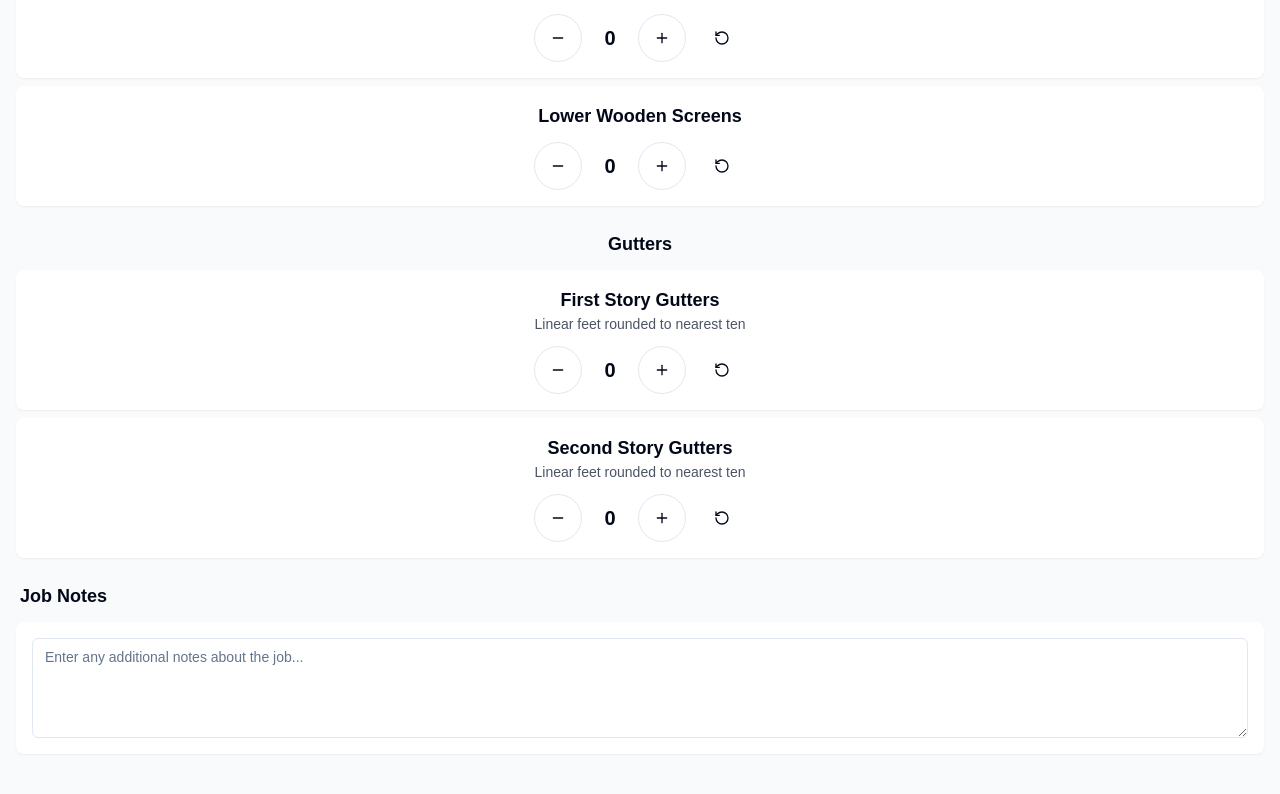
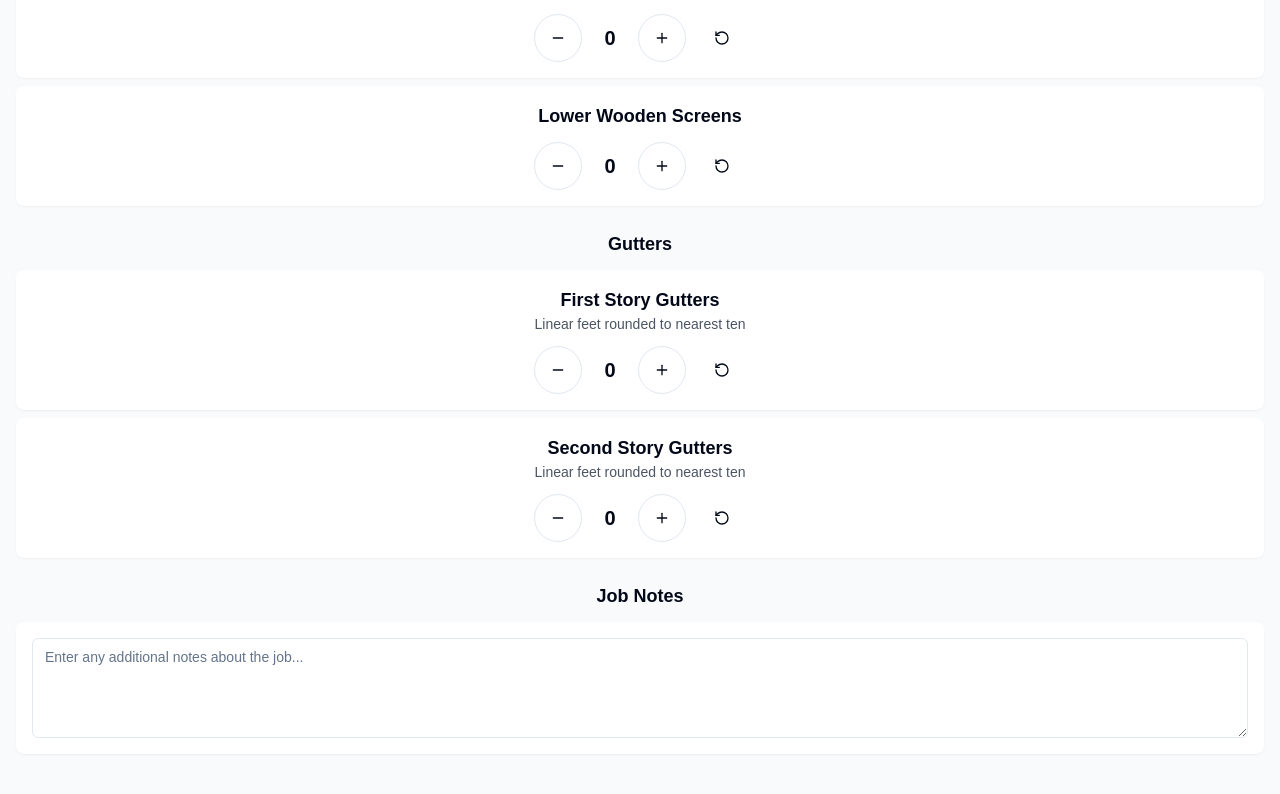
Before and after one commit to n0xlite/n0xlite.github.io, a Next.js app: page / in a window 1280 px wide. Shown: the part 2434-3228 px from the top of the page. Built offline with nearby package versions, Linux system fonts and the light colour scheme.

Commit message:
center job note title

```diff
--- a/app/components/WindowQuoteCalculator.js
+++ b/app/components/WindowQuoteCalculator.js
@@ -242,7 +242,7 @@ const WindowQuoteCalculator = () => {
 
         {/* Notes Section */}
         <div className="mb-6">
-          <h2 className="text-lg font-semibold mb-3 px-1">Job Notes</h2>
+          <h2 className="text-lg font-semibold mb-3 px-1 text-center">Job Notes</h2>
           <div className="bg-white rounded-lg shadow-sm p-4">
             <Textarea
               value={notes}
```
